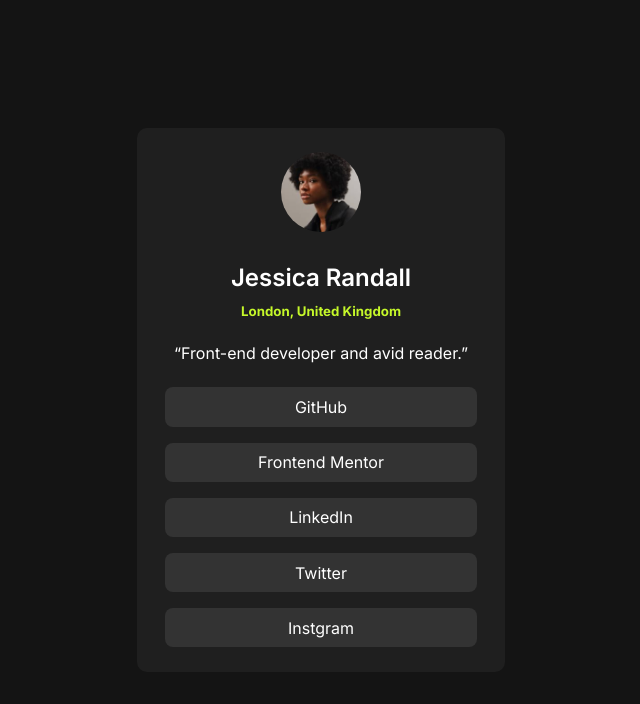
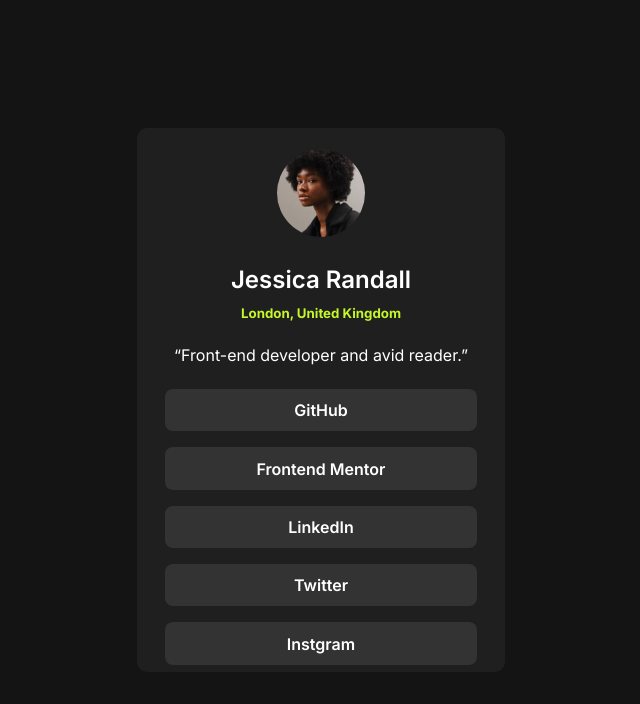
Before and after one commit to mostafawaelshoeip/Frontend-Mentor-Social-links-profile, a plain HTML site: page index.html in a window 1280 px wide. Shown: the whole page, without its empty margins (319-959 px from the left). Drawn offline with Linux system fonts and the light colour scheme.

Commit message:
update css

```diff
--- a/styles/master.css
+++ b/styles/master.css
@@ -64,9 +64,9 @@ header div {
 }
 
 header img {
-    max-width: 5rem;
+    max-width: 5.5rem;
     border-radius: 50%;
-    margin: 1rem;
+    margin: 0.8rem;
 }
 
 header h2 {
@@ -101,13 +101,14 @@ ul li {
     width: 85%;
     background-color: var(--main-color);
     margin: 0.5rem;
-    padding: 0.6rem;
+    padding: 0.7rem;
     border-radius: 8px;
 }
 
 ul li a {
     display: inline-block;
     width: 100%;
+    font-weight: 600;
 }
 
 ul li:hover {
```
